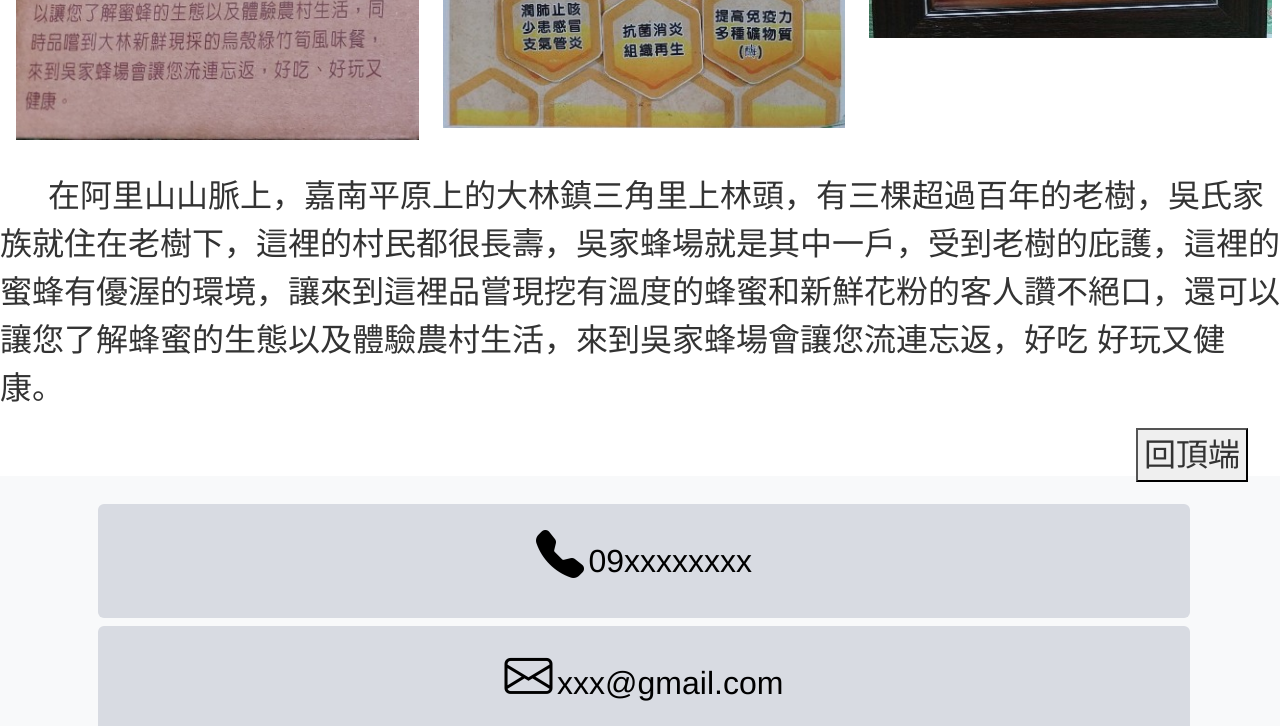
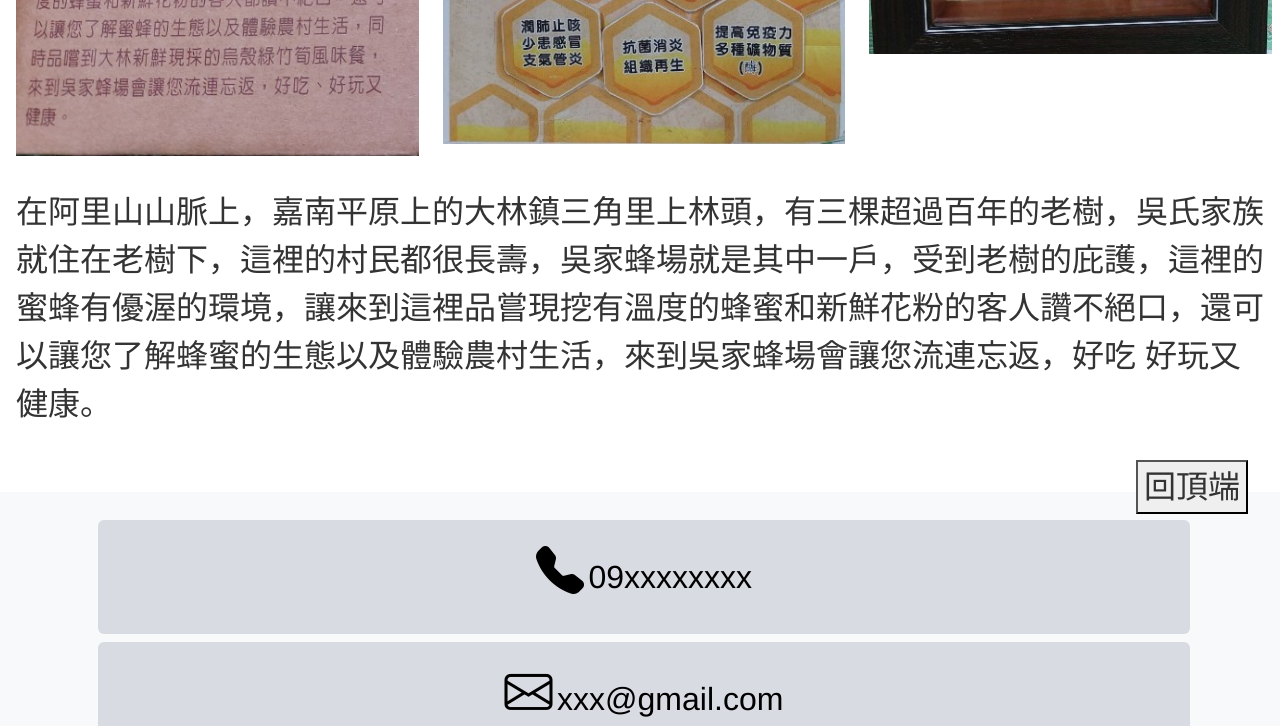
Before and after one commit to Yaozhen-yi/bee-yard-BootStrap-, a website: page html/aboutus.html in a window 1280 px wide. Shown: the part 683-1409 px from the top of the page. Drawn offline with nearby package versions, Linux system fonts and the light colour scheme.

Commit message:
修改aboutus的排版

```diff
--- a/css/about.css
+++ b/css/about.css
@@ -1,6 +1,6 @@
 .about{
     width: 100%;
-    margin-top: 8rem;
+    margin-top: 9rem;
 }
 .about .title{
     font-size: 3rem;
@@ -14,9 +14,10 @@
     margin-top: 1rem;
     margin-left: 1rem;
 }
-
-.about .text-description{
-    margin: 3rem;
+.text{
+    margin: 1rem;
+}
+.text .text-description{
     font-size: 2rem;
 }
 
--- a/html/aboutus.html
+++ b/html/aboutus.html
@@ -61,7 +61,7 @@
 
         </div>
 
-            <div>
+            <div class="text">
                 <span class="text-description">在阿里山山脈上，嘉南平原上的大林鎮三角里上林頭，有三棵超過百年的老樹，吳氏家族就住在老樹下，這裡的村民都很長壽，吳家蜂場就是其中一戶，受到老樹的庇護，這裡的蜜蜂有優渥的環境，讓來到這裡品嘗現挖有溫度的蜂蜜和新鮮花粉的客人讚不絕口，還可以讓您了解蜂蜜的生態以及體驗農村生活，來到吳家蜂場會讓您流連忘返，好吃 好玩又健康。</span>
             </div>
 
```
